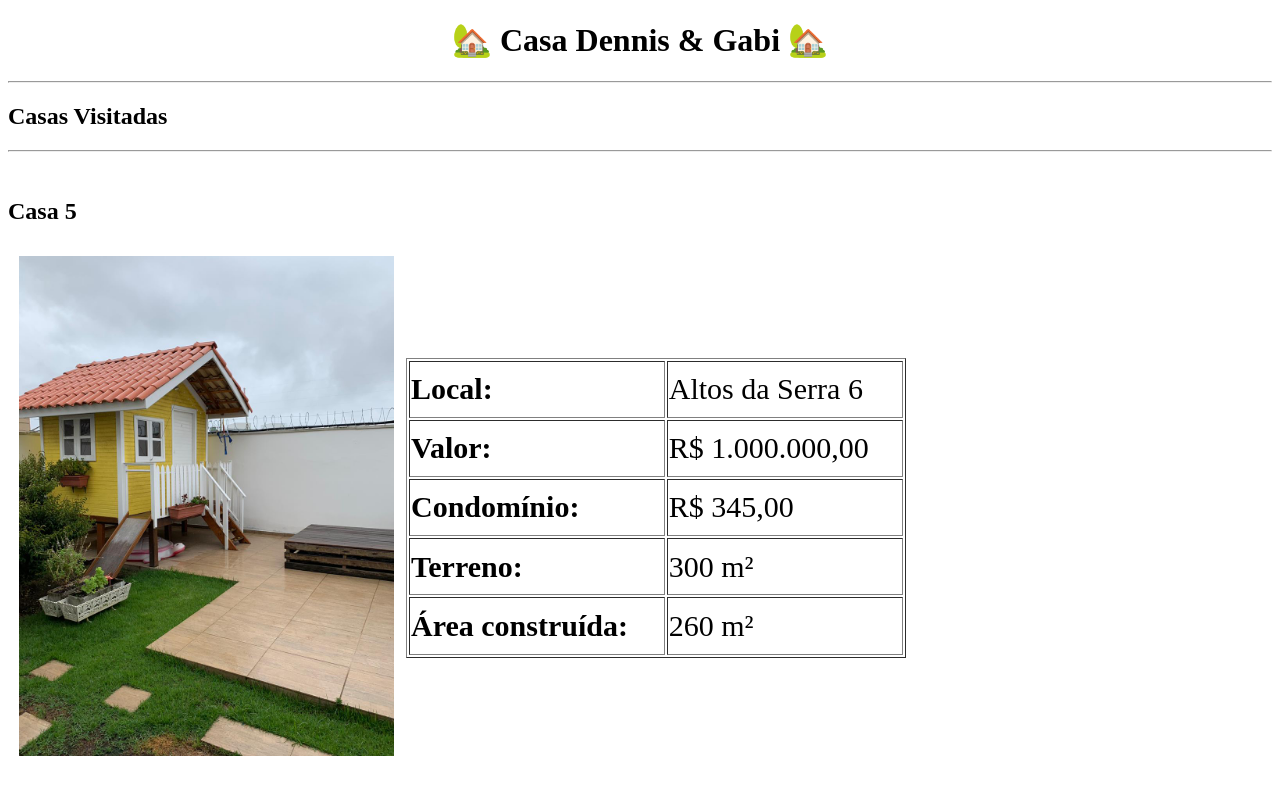
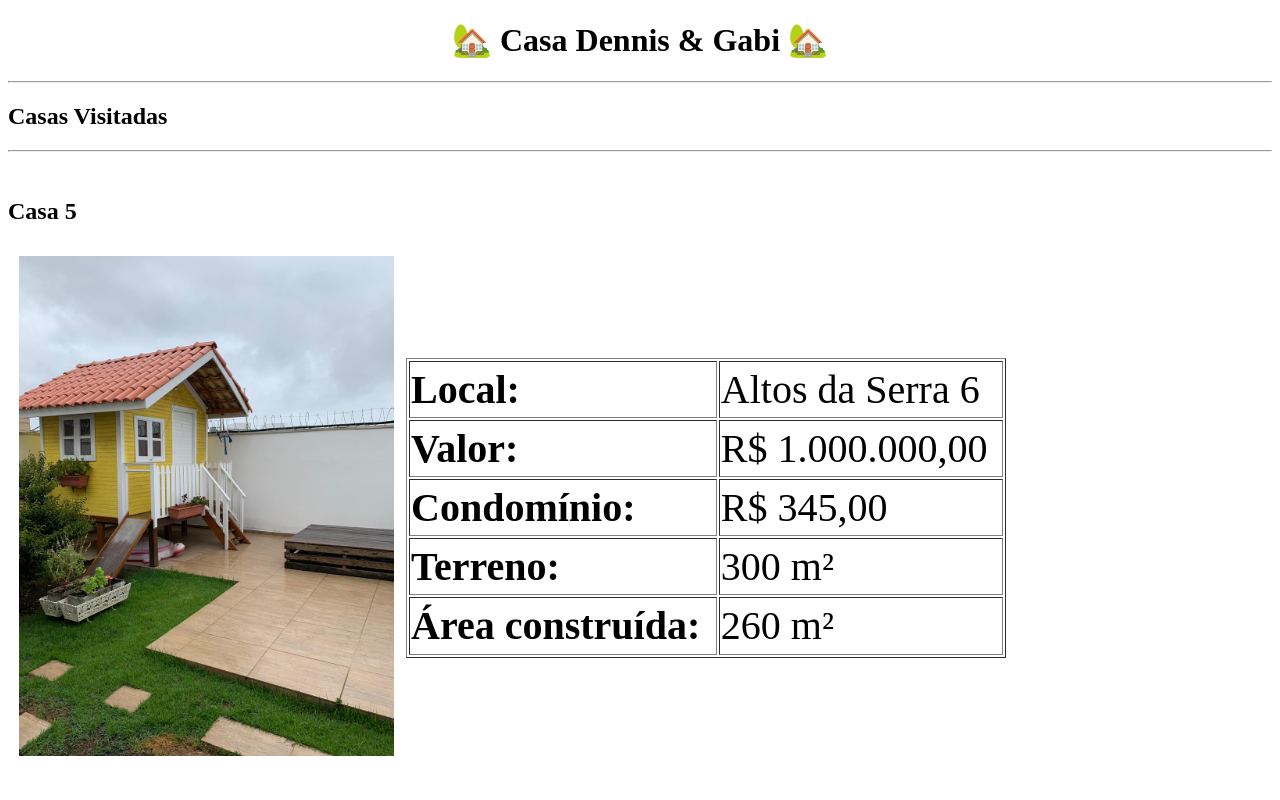
Before and after one commit to jresende82/casa_dennis_gabi, a plain HTML site: page index.html in a window 1280 px wide. Shown: the top 800 px of the page. Drawn offline with Linux system fonts and the light colour scheme.

Commit message:
Add files via upload

```diff
--- a/css/styles.css
+++ b/css/styles.css
@@ -7,7 +7,7 @@ h1 {
 }
 
 .casa5 {
-  width: 500px;
+  width: 600px;
   height: 300px;
-  font-size: 30px;
+  font-size: 40px;
 }
```
